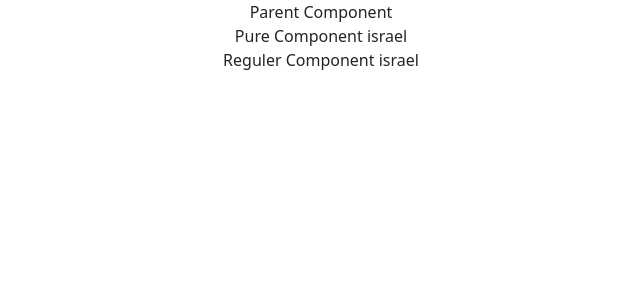
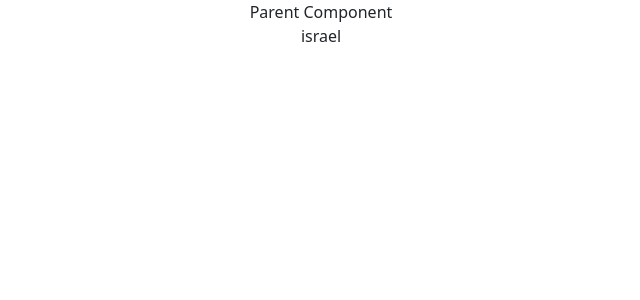
Before and after one commit to ihesinuloisreal/100DaysOfCode, a React (Create React App) app: page / in a window 1280 px wide. Shown: the top 300 px of the page, without its empty margins (319-959 px from the left). Built offline with nearby package versions, Linux system fonts and the light colour scheme.

Commit message:
Day 12/100

```diff
--- a/src/App.js
+++ b/src/App.js
@@ -11,6 +11,7 @@
 // import FragmentDemo from './Component/FragmentDemo';
 // import Table from './Component/Table';
 import './App.css'
+// import Regulator from './Component/Regulator';
 import ParentComponent from './Component/ParentComponent';
 
 function App() {
@@ -29,6 +30,7 @@ function App() {
       {/* <FragmentDemo/> */}
       {/* <Table/> */}
       <ParentComponent/>
+      {/* <Regulator/> */}
     </div>
   );
 }
--- /dev/null
+++ b/src/Component/MemoCom.js
@@ -0,0 +1,12 @@
+import React from 'react'
+
+function MemoCom({name}) {
+    console.log('Rendering Memo Component')
+  return (
+    <div>
+        {name}
+    </div>
+  )
+}
+
+export default React.memo(MemoCom)
--- a/src/Component/ParentComponent.js
+++ b/src/Component/ParentComponent.js
@@ -1,6 +1,7 @@
 import React, { PureComponent } from 'react'
-import PureComp from './PureComponent'
-import RegulerComp from './RegulerComp'
+// import PureComp from './PureComponent'
+// import RegulerComp from './RegulerComp'
+import MemoCom from './MemoCom'
 
 class ParentComponent extends PureComponent {
 
@@ -23,8 +24,9 @@ class ParentComponent extends PureComponent {
     return (
       <div>
         Parent Component
-        <PureComp name={this.state.name}/>
-        <RegulerComp name={this.state.name}/>
+        <MemoCom name={this.state.name}/>
+        {/* <PureComp name={this.state.name}/> */}
+        {/* <RegulerComp name={this.state.name}/> */}
       </div>
     )
   }
```
Also changed, not shown: src/Component/Regulator.js (added, +21 -0 lines), 1 other file (tests, documents, lock files or other folders).
